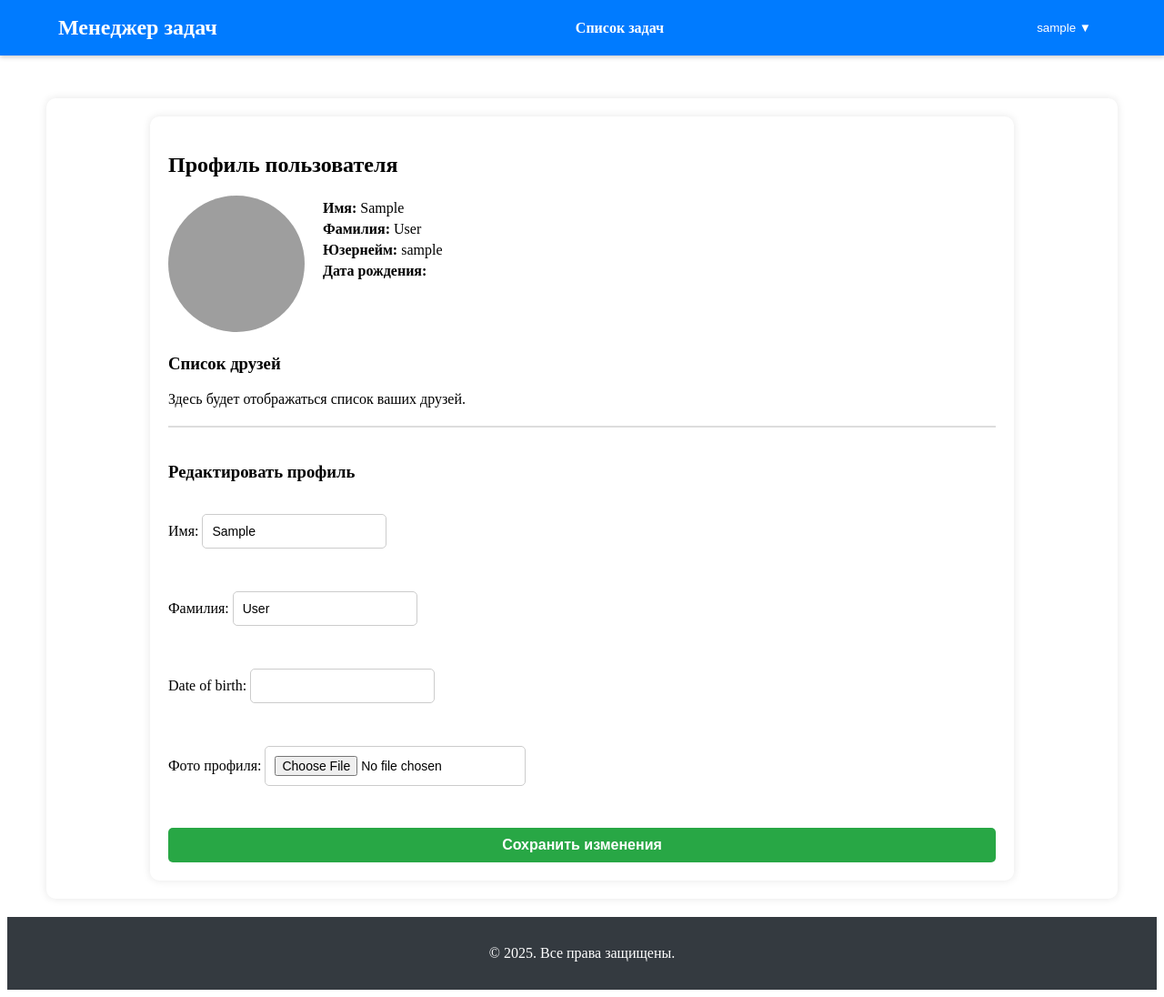
After one commit to yngqual1ty/TaskManager, a Django app: page /users/profile/ in a window 1280 px wide. The commit adds this page. Shown: the whole page at 91% size. Run offline with Django 5.2, Linux system fonts and the light colour scheme; the visitor is signed in with stand-in values (Sample User, id 1); parts of the project's set-up code (start-up, migrations or seed data) failed here and were passed over; grey boxes are pictures that could not be loaded.

Commit message:
Create Profile page

```diff
--- a/LazyManager/urls.py
+++ b/LazyManager/urls.py
@@ -1,6 +1,10 @@
+from django.conf import settings
+from django.conf.urls.static import static
 from django.contrib import admin
 from django.urls import path, include
 from drf_spectacular.views import SpectacularAPIView, SpectacularSwaggerView, SpectacularRedocView
+
+
 
 urlpatterns = [
     path('admin/', admin.site.urls),
@@ -15,3 +19,5 @@ urlpatterns = [
     path('swagger/', SpectacularSwaggerView.as_view(url_name='schema'), name='swagger-ui'),
     path('redoc/', SpectacularRedocView.as_view(url_name='schema'), name='redoc'),
 ]
+if settings.DEBUG:
+    urlpatterns += static(settings.MEDIA_URL, document_root=settings.MEDIA_ROOT)
--- a/static/css/styles.css
+++ b/static/css/styles.css
@@ -90,6 +90,49 @@
     background: white;
     color: #007bff;
 }
+
+/* Стили для выпадающего списка */
+.user-dropdown {
+    position: relative;
+    display: inline-block;
+}
+
+.user-btn {
+    background: #007bff;
+    color: white;
+    padding: 8px 16px;
+    border: none;
+    cursor: pointer;
+}
+
+.user-btn:hover {
+    background: #0056b3;
+}
+
+.dropdown-content {
+    display: none;
+    position: absolute;
+    background-color: #f9f9f9;
+    min-width: 160px;
+    box-shadow: 0px 8px 16px rgba(0, 0, 0, 0.2);
+    z-index: 1;
+}
+
+.dropdown-content a {
+    color: black;
+    padding: 12px 16px;
+    text-decoration: none;
+    display: block;
+}
+
+.dropdown-content a:hover {
+    background-color: #ddd;
+}
+
+.user-dropdown:hover .dropdown-content {
+    display: block;
+}
+
 
 
 /* Контейнер основного контента */
@@ -429,3 +472,76 @@ input[type="search"] {
 .form-errors li ul li {
     font-size: 0.9em;
 }
+
+
+/* Контейнер для профиля */
+.profile-container {
+    width: 80%;
+    max-width: 1200px;
+    margin: 0 auto;
+    padding: 20px;
+    background-color: #fff;
+    border-radius: 10px;
+    box-shadow: 0 0 10px rgba(0, 0, 0, 0.1);
+}
+
+/* Хедер профиля */
+.profile-header {
+    display: flex;
+    gap: 20px;
+    margin-bottom: 20px;
+}
+
+.avatar {
+    flex-shrink: 0;
+}
+
+.avatar-img {
+    width: 150px;
+    height: 150px;
+    border-radius: 50%;
+    object-fit: cover;
+}
+
+.profile-info p {
+    margin: 5px 0;
+}
+
+.friends-section {
+    margin-bottom: 20px;
+}
+
+.edit-profile-section {
+    border-top: 2px solid #ddd;
+    padding-top: 20px;
+}
+
+/* Стили для формы */
+form {
+    display: flex;
+    flex-direction: column;
+    gap: 15px;
+}
+
+form input,
+form select,
+form textarea {
+    padding: 10px;
+    border-radius: 5px;
+    border: 1px solid #ccc;
+    font-size: 14px;
+}
+
+form button {
+    background-color: #007bff;
+    color: white;
+    padding: 10px 20px;
+    border: none;
+    border-radius: 5px;
+    font-size: 16px;
+    cursor: pointer;
+}
+
+form button:hover {
+    background-color: #0056b3;
+}
--- a/templates/base.html
+++ b/templates/base.html
@@ -12,12 +12,20 @@
         <header class="header">
             <div class="header-content">
                 <a href="{% url 'main:homepage' %}" class="logo">Менеджер задач</a>
+
                 {% if user.is_authenticated %}
                     <nav class="nav">
                         <a href="{% url 'main:tasks' %}">Список задач</a>
                     </nav>
-                    <a href="">{{ user.username }}</a>
-                    <a href="{% url 'users:logout' %}" class="btn logout">Выйти</a>
+
+
+                    <div class="user-dropdown">
+                        <button class="btn user-btn">{{ user.username }} ▼</button>
+                        <div class="dropdown-content">
+                            <a href="{% url 'users:profile' %}">Профиль</a>
+                            <a href="{% url 'users:logout' %}">Выйти</a>
+                        </div>
+                    </div>
                 {% else %}
                     <div class="auth-buttons">
                         <a href="{% url 'users:login' %}" class="btn login">Вход</a>
--- /dev/null
+++ b/templates/main/profile.html
@@ -0,0 +1,41 @@
+{% extends 'base.html' %}
+{% load static %}
+
+{% block title %}Профиль{% endblock %}
+
+{% block content %}
+<div class="profile-container">
+    <h2>Профиль пользователя</h2>
+
+    <div class="profile-header">
+        <div class="avatar">
+            {% if user.avatar %}
+                <img src="{{ user.avatar.url }}" alt="Аватар" class="avatar-img">
+            {% else %}
+                <img src="{% static 'images/default-avatar.png' %}" alt="Аватар" class="avatar-img">
+            {% endif %}
+        </div>
+        <div class="profile-info">
+            <p><strong>Имя:</strong> {{ user.first_name }}</p>
+            <p><strong>Фамилия:</strong> {{ user.last_name }}</p>
+            <p><strong>Юзернейм:</strong> {{ user.username }}</p>
+            <p><strong>Дата рождения:</strong> {{ user.date_of_birth|date:"d.m.Y" }}</p>
+        </div>
+    </div>
+
+    <div class="friends-section">
+        <h3>Список друзей</h3>
+        <!-- Здесь будет список друзей (будущая фича) -->
+        <p>Здесь будет отображаться список ваших друзей.</p>
+    </div>
+
+    <div class="edit-profile-section">
+        <h3>Редактировать профиль</h3>
+        <form method="POST" enctype="multipart/form-data">
+            {% csrf_token %}
+            {{ form.as_p }}
+            <button type="submit" class="btn save">Сохранить изменения</button>
+        </form>
+    </div>
+</div>
+{% endblock %}
--- a/users/forms.py
+++ b/users/forms.py
@@ -18,3 +18,13 @@ class RegistrationForm(UserCreationForm):
             'date_of_birth': 'Дата рождения',
             'avatar': 'Фотография',
         }
+
+class EditProfileForm(forms.ModelForm):
+    class Meta:
+        model = CustomUser
+        fields = ['first_name', 'last_name', 'date_of_birth', 'avatar']
+        labels = {
+            'first_name': 'Имя',
+            'last_name': 'Фамилия',
+            'avatar': 'Фото профиля',
+        }
--- a/users/urls.py
+++ b/users/urls.py
@@ -8,5 +8,5 @@ urlpatterns = [
     path("logout/", views.logout_view, name="logout"),
     path("login/", views.login_view, name="login"),
     path("signup/", views.signup, name="signup"),
-
+    path("profile/", views.profile, name="profile"),
 ]
--- a/users/views.py
+++ b/users/views.py
@@ -3,7 +3,7 @@ from rest_framework.permissions import AllowAny, IsAuthenticated
 
 from .permissions import IsOwnerOrAdmin, IsAdmin
 
-from .forms import RegistrationForm, LoginForm
+from .forms import RegistrationForm, LoginForm, EditProfileForm
 from django.contrib.auth import logout, login, authenticate
 from django.contrib.auth.decorators import login_required
 
@@ -58,6 +58,27 @@ def logout_view(request):
     return redirect('main:homepage')
 
 
+from django.shortcuts import render, redirect
+from .forms import EditProfileForm
+
+@login_required
+def profile(request):
+    error = ''
+    if request.method == 'POST':
+        form = EditProfileForm(instance=request.user, data=request.POST, files=request.FILES)
+        if form.is_valid():
+            form.save()
+            return redirect('users:profile')
+        else:
+            error = form.errors
+    else:
+        form = EditProfileForm(instance=request.user)
+
+    return render(request, 'main/profile.html', {'form': form, 'error': error})
+
+
+
+
 class UserViewSet(viewsets.ModelViewSet):
     queryset = CustomUser.objects.all()
     serializer_class = CustomUserSerializer
```
Also changed, not shown: static/media/user_yngqual1ty/photo_2024-08-12_23-18-42.jpg (added), static/media/user_yngqual1ty/photo_2024-08-12_23-18-42_lNivNaN.jpg (added), static/media/user_yngqual1ty/photo_2024-08-12_23-18-42_rtnydvC.jpg (added). Lines whose indentation alone changed are shown as unchanged.
